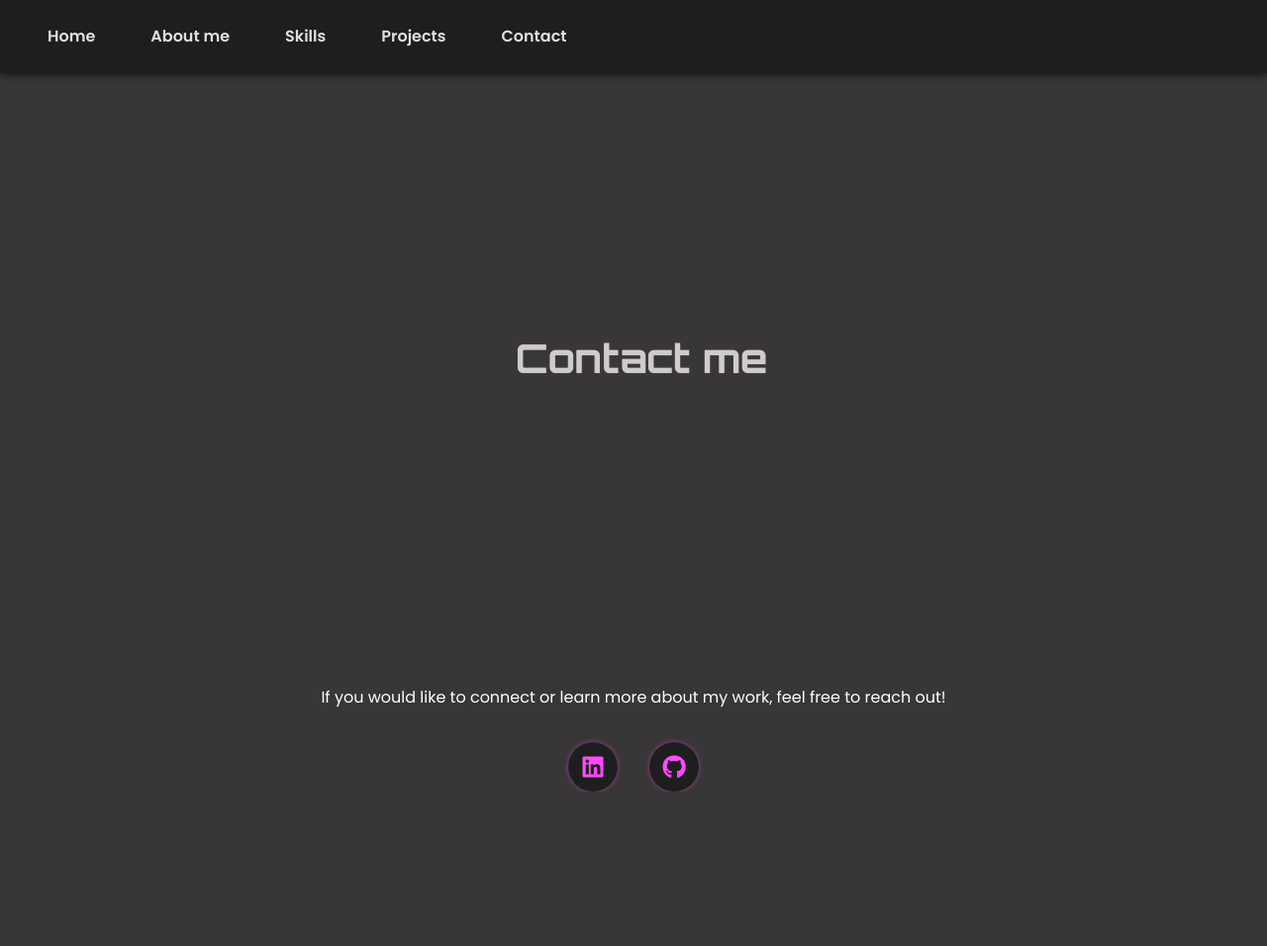
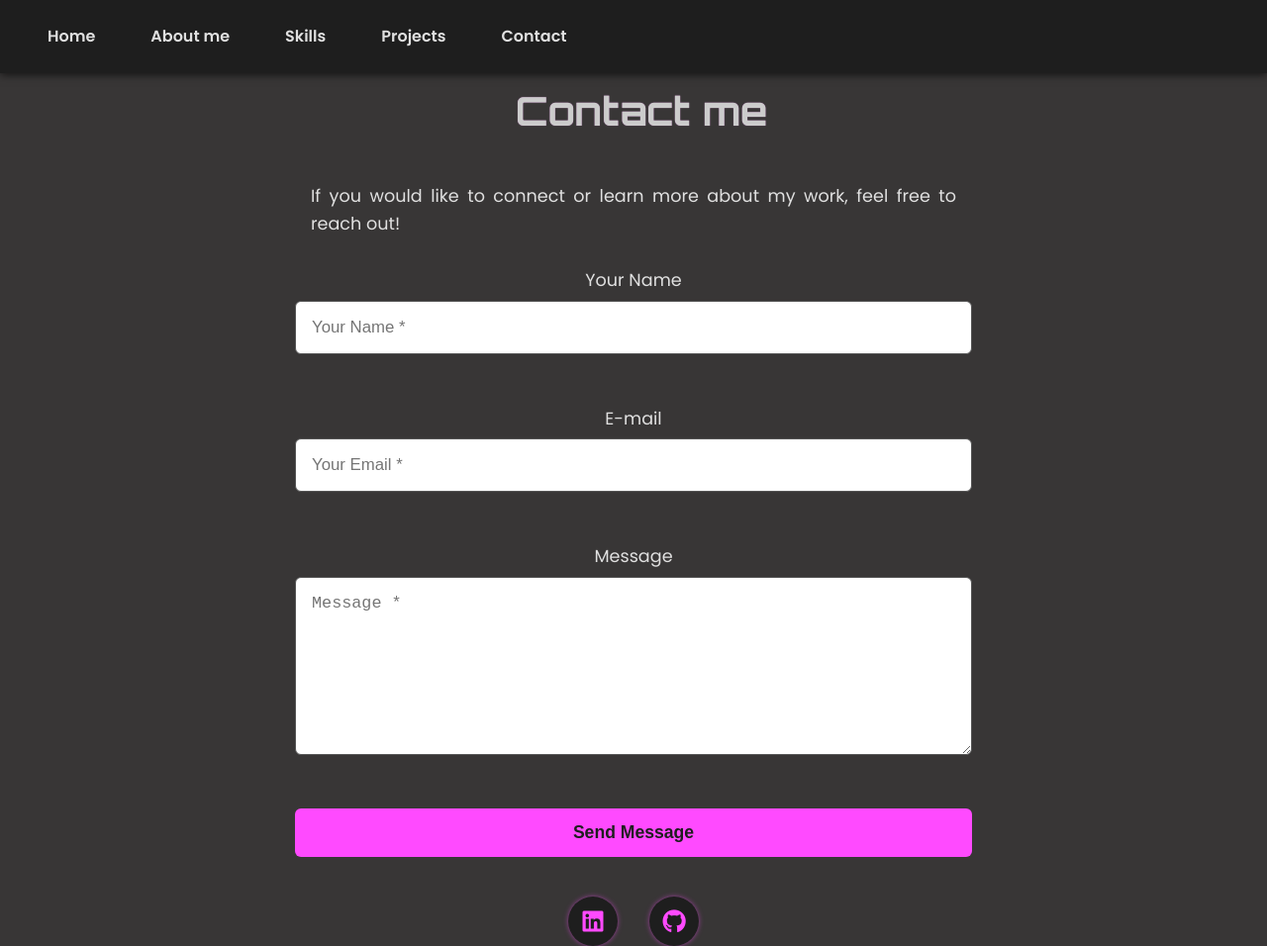
Before and after one commit to SSHSilva/portfolio, a plain HTML site: page contact.html in a window 1280 px wide. Shown: the whole page at 99% size. Before the commit the page ends 800 px from the top, so only its background shows below. Drawn offline with Linux system fonts and the light colour scheme.

Commit message:
update the contact page

```diff
--- a/contact.html
+++ b/contact.html
@@ -32,12 +32,33 @@
     <main class="contact">
       <h2 class="title">Contact me</h2>
 
+      <section class="contact-info">
+        <p>If you would like to connect or learn more about my work, feel free to reach out!</p>
+
+        <!--contact form-->
+        <form action="https://formspree.io/f/yourFormID" method="POST">
+
+          <label for="name">Your Name</label>
+          <input id="name" type="text" name="name" placeholder="Your Name *" required>
+          <br>
+
+          <label for="email">E-mail</label>
+          <input id="email" type="email" name="email" placeholder="Your Email *" required>
+          <br>
+
+          <label for="message">Message</label>
+          <textarea id="message" name="message" placeholder="Message *"></textarea>
+          <br>
+
+          <input type="submit" value="Send Message">
+
+        </form>
+      </section>
    </main>
 
   </body>
 
   <footer>
-    <p>If you would like to connect or learn more about my work, feel free to reach out!</p>
 
     <div class="social-links">
       <a href="https://www.linkedin.com/in/sharon-silva-hassanali-86099624/" target="_blank" aria-label="linkedin Profile">
--- a/styles.css
+++ b/styles.css
@@ -141,7 +141,7 @@ h3 {
   color:  #cccccc;
   font-size: clamp(1.2rem, 3vw, 1.8rem);
   margin-top: 1rem;
-  margin-left: 1rem;
+  margin-left: 0.75rem;
   text-shadow: 0 0 1px #b374b3;
   font-family: 'Orbitron', sans-serif;
 }
@@ -212,3 +212,53 @@ footer p {
   color: #ff4aff;
   font-size: 1.2rem;
 }
+
+.contact-info {
+  max-width: 700px;
+  margin: 0 auto;
+  padding: 0.5rem;
+  color: #e0e0e0;
+}
+.contact-info form{
+  display: flex;
+  flex-direction: column;
+  gap: 0.4rem;
+}
+
+.contact-info label {
+  font-size: 1.1rem;
+  margin-top: 0.8rem;
+  color: #e0e0e0;
+}
+
+.contact-info input[type="text"],
+.contact-info input[type="email"],
+.contact-info textarea {
+  width: 100%;                /* full width */
+  padding: 16px;
+  font-size: 1.05rem;
+  border: 1px solid #555;
+  border-radius: 6px;
+  resize: vertical;
+}
+
+.contact-info textarea {
+  min-height: 180px; /* makes the message box taller */
+}
+
+.contact-info input[type="submit"] {
+  background-color: #ff4aff;
+  color: #1e1e1e;
+  padding: 14px;
+  font-size: 1.1rem;
+  font-weight: bold;
+  border: none;
+  border-radius: 6px;
+  margin-top: 1rem;
+  cursor: pointer;
+  transition: background-color 0.3s ease;
+}
+
+.contact-info input[type="submit"]:hover {
+  background-color: #e600e6;
+}
```
Also changed, not shown: projects.html (+1 -0 lines).
